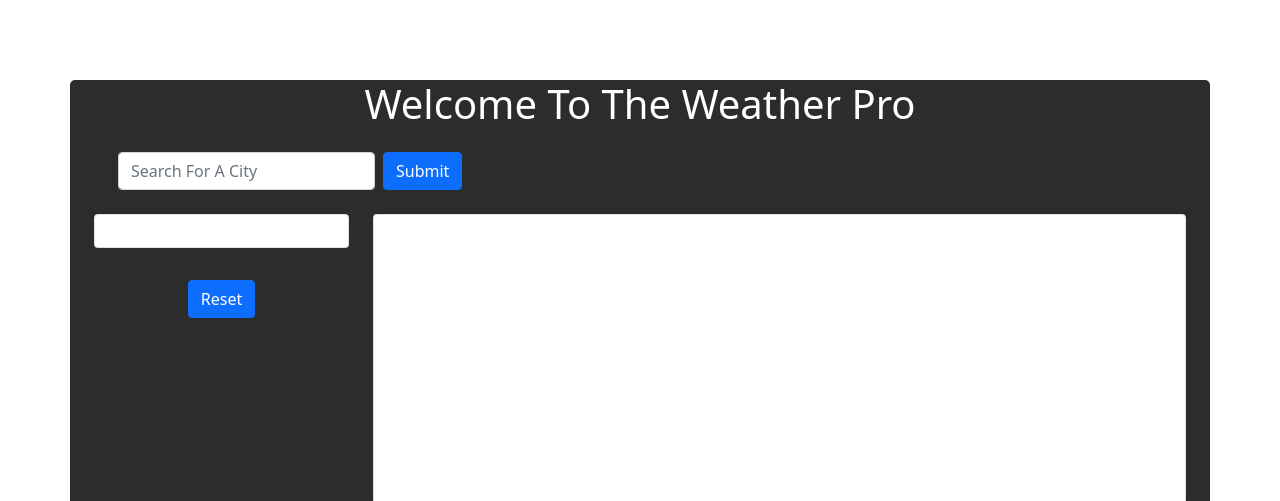
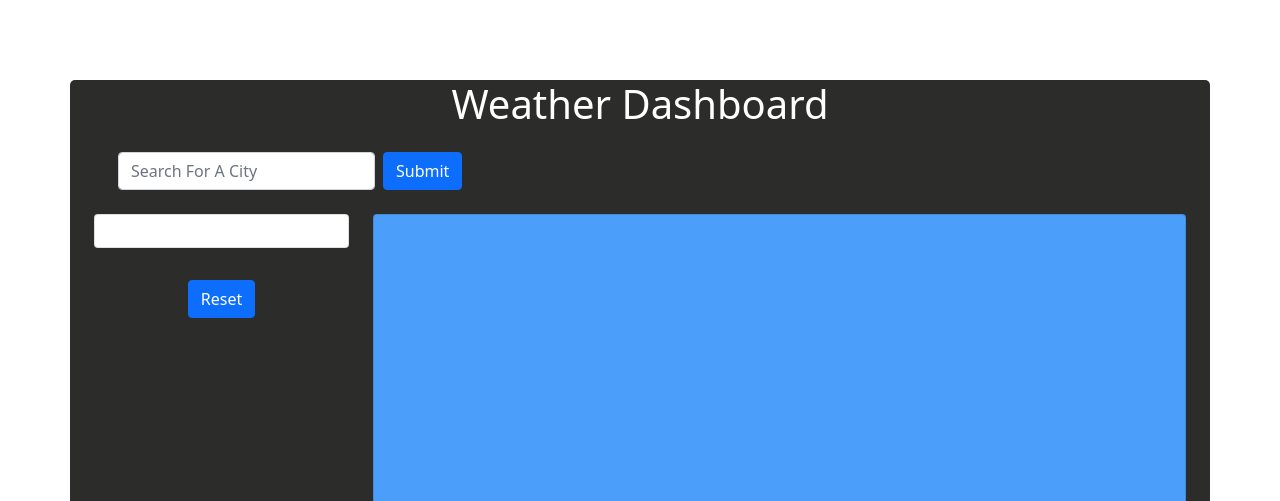
Before and after one commit to chadclark1234/Weather-App, a plain HTML site: page index.html in a window 1280 px wide. Shown: the top 501 px of the page. Drawn offline with nearby package versions, Linux system fonts and the light colour scheme.

Commit message:
UV index color

```diff
--- a/assets/css/style.css
+++ b/assets/css/style.css
@@ -19,10 +19,6 @@ h1 {
   margin-top: 0.25rem;
   margin-bottom: 0.25rem;
 }
-/* div.row.current-display {
-  align-items: center;
-  height: 10rem;
-} */
 #btns-body {
   min-height: 1rem;
 }
@@ -35,6 +31,10 @@ h1 {
 #current-body {
   min-height: 18rem;
   text-align: center;
+}
+#current-div-display {
+  background-color: #4b9ffa;
+  color: white;
 }
 p {
   line-height: 40%;
--- a/assets/js/script.js
+++ b/assets/js/script.js
@@ -125,7 +125,7 @@ $(document).ready(function () {
     // CURRENT TEMPERATURE DISPLAY \\
     let currentCityTempDisplay = $("#current-temperature");
     let currentTempF = newTempF(currentResponse.main.temp);
-    currentCityTempDisplay.text(`Temperature ${currentTempF} F`);
+    currentCityTempDisplay.text(`Temperature ${currentTempF}F`);
 
     // CURRENT HUMIDITY DISPLAY \\
     let currentCityHumidity = $("#current-humidity");
--- a/index.html
+++ b/index.html
@@ -30,7 +30,7 @@
       <div class="sub-one container">
         <!-- ROW 1 HEADER  -->
         <div class="row">
-          <div class="col-md-12"><h1>Welcome To The Weather Pro</h1></div>
+          <div class="col-md-12"><h1>Weather Dashboard</h1></div>
           <div class="col-md-2"><h3 class="current-date-time"></h3></div>
         </div>
       </div>
@@ -86,6 +86,7 @@
                 <div
                   class="card current-display align-items-center"
                   style="height: auto"
+                  id="current-div-display"
                 >
                   <div class="card-body" id="current-body">
                     <header>
@@ -100,13 +101,13 @@
                     <header>
                       <h6 id="current-wind-speed"></h6>
                     </header>
-                    <img id="current-weather-image" src="#" alt="" />
                     <header>
                       <!-- UV Display  -->
                       <h6>
                         <span style="color: white" id="current-uv-index"></span>
                       </h6>
                     </header>
+                    <img id="current-weather-image" src="#" alt="" />
                   </div>
                 </div>
               </div>
```
